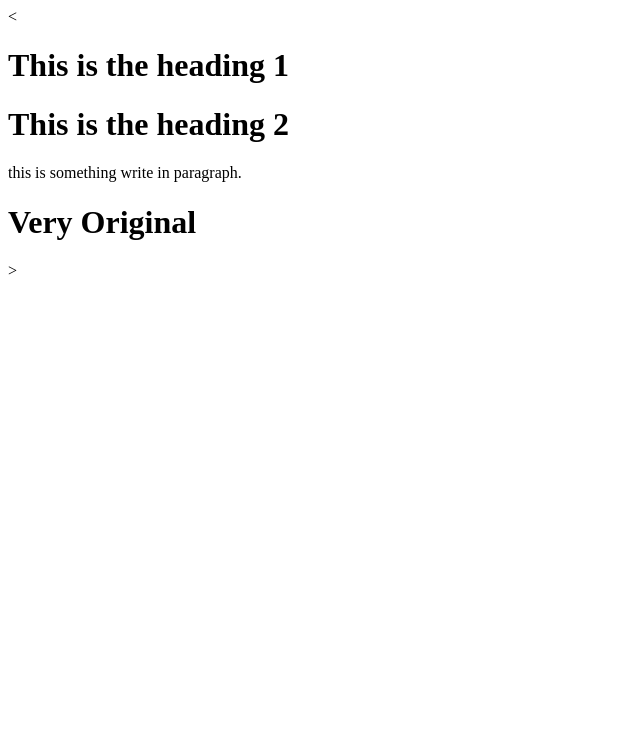
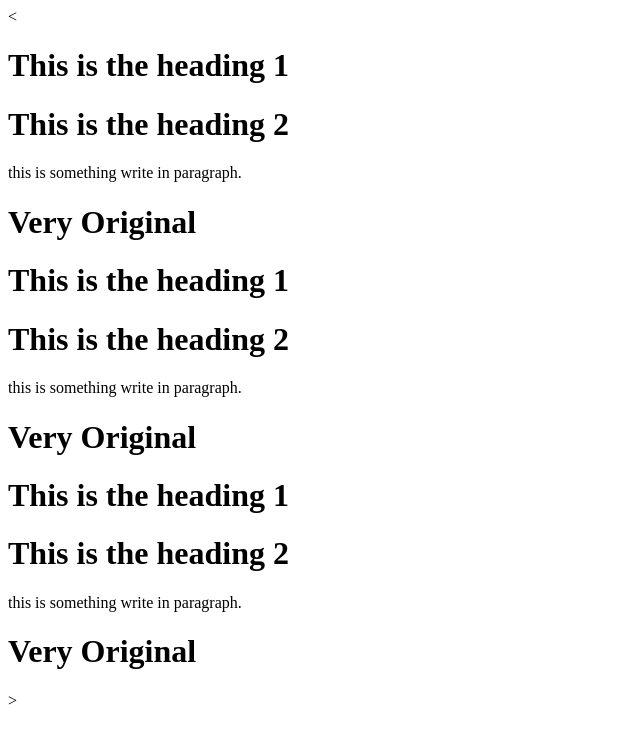
Before and after one commit to Anurag-creator007/git-one, a plain HTML site: page index.html in a window 1280 px wide. Shown: the whole page, without its empty margins (0-640 px from the left). Drawn offline with Linux system fonts and the light colour scheme.

Commit message:
Update Idex

```diff
--- a/index.html
+++ b/index.html
@@ -8,6 +8,14 @@
     <h1>This is the heading 1</h1>
     <h1>This is the heading 2</h1>
     <p>this is something write in paragraph.</p>
-      <h1>Very Original</h1>
+    <h1>Very Original</h1>
+    <h1>This is the heading 1</h1>
+    <h1>This is the heading 2</h1>
+    <p>this is something write in paragraph.</p>
+    <h1>Very Original</h1>
+    <h1>This is the heading 1</h1>
+    <h1>This is the heading 2</h1>
+    <p>this is something write in paragraph.</p>
+    <h1>Very Original</h1>
   </body>
 </html>>
```
